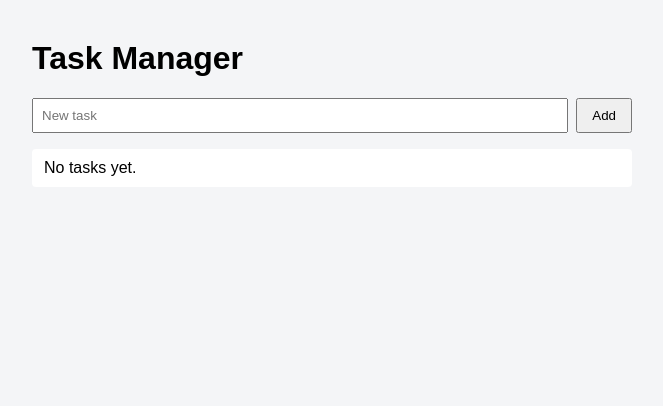
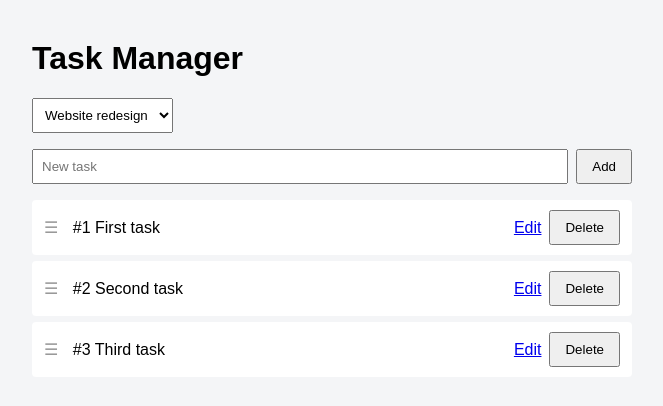
Before and after one commit to MohamadAlchekh/Task_Manager, a Laravel app: page /tasks?project=1 in a window 1280 px wide. Shown: the top 406 px of the page, without its empty margins (308-971 px from the left). Run offline with Laravel 12, Linux system fonts and the light colour scheme; data comes from the database, SQL or seed files in the repository; data that the repository does not hold is empty.

Commit message:
Add projects with per-project priority and project filter

```diff
--- a/app/Http/Controllers/TaskController.php
+++ b/app/Http/Controllers/TaskController.php
@@ -9,24 +9,35 @@ use Illuminate\View\View;
 use Illuminate\Support\Facades\DB;
 use App\Http\Requests\ReorderTasksRequest;
 use Illuminate\Http\Response;
+use App\Http\Requests\StoreTaskRequest;
+use App\Http\Requests\UpdateTaskRequest;
+use App\Models\Project;
+use Illuminate\Http\Request;
 
 class TaskController extends Controller
 {
-    public function index(): View
+    public function index(Request $request): View
     {
+        $projects = Project::orderBy('name')->get();
+        $project = $projects->firstWhere('id', $request->integer('project')) ?? $projects->first();
+
         return view('tasks.index', [
-            'tasks' => Task::orderBy('priority')->get(),
+            'projects' => $projects,
+            'project' => $project,
+            'tasks' => $project ? $project->tasks()->orderBy('priority')->get() : collect(),
         ]);
     }
 
-    public function store(TaskRequest $request): RedirectResponse
+    public function store(StoreTaskRequest $request): RedirectResponse
     {
-        Task::create([
+        $project = Project::findOrFail($request->validated('project_id'));
+
+        $project->tasks()->create([
             'name' => $request->validated('name'),
-            'priority' => (Task::max('priority') ?? 0) + 1,
+            'priority' => ($project->tasks()->max('priority') ?? 0) + 1,
         ]);
 
-        return redirect()->route('tasks.index');
+        return redirect()->route('tasks.index', ['project' => $project->id]);
     }
 
     public function edit(Task $task): View
@@ -38,19 +49,22 @@ class TaskController extends Controller
     {
         $task->update($request->validated());
 
-        return redirect()->route('tasks.index');
+        return redirect()->route('tasks.index', ['project' => $task->project_id]);
     }
 
     public function destroy(Task $task): RedirectResponse
     {
         DB::transaction(function () use ($task) {
-          $task->delete();
+        $task->delete();
 
-        Task::where('priority', '>', $task->priority)->decrement('priority');
-    });
+        Task::where('project_id', $task->project_id)
+            ->where('priority', '>', $task->priority)
+            ->decrement('priority');
+        });
 
-        return redirect()->route('tasks.index');
+        return redirect()->route('tasks.index', ['project' => $task->project_id]);
     }
+
     public function reorder(ReorderTasksRequest $request): Response
     {
         DB::transaction(function () use ($request) {
--- /dev/null
+++ b/app/Models/Project.php
@@ -0,0 +1,16 @@
+<?php
+
+namespace App\Models;
+
+use Illuminate\Database\Eloquent\Model;
+use Illuminate\Database\Eloquent\Relations\HasMany;
+
+class Project extends Model
+{
+    protected $fillable = ['name'];
+
+    public function tasks(): HasMany
+    {
+        return $this->hasMany(Task::class);
+    }
+}
--- a/app/Models/Task.php
+++ b/app/Models/Task.php
@@ -3,9 +3,15 @@
 namespace App\Models;
 
 use Illuminate\Database\Eloquent\Model;
+use Illuminate\Database\Eloquent\Relations\BelongsTo;
 
 class Task extends Model
 {
     //
     protected $fillable = ['name', 'priority'];
+
+    public function project(): BelongsTo
+    {
+        return $this->belongsTo(Project::class);
+    }
 }
--- a/resources/views/Tasks/edit.blade.php
+++ b/resources/views/Tasks/edit.blade.php
@@ -8,7 +8,7 @@
         @method('PUT')
         <input type="text" name="name" value="{{ old('name', $task->name) }}" required>
         <button type="submit">Save</button>
-        <a href="{{ route('tasks.index') }}">Cancel</a>
+        <a href="{{ route('tasks.index', ['project' => $task->project_id]) }}">Cancel</a>
     </form>
 
     @error('name')
--- a/resources/views/Tasks/index.blade.php
+++ b/resources/views/Tasks/index.blade.php
@@ -3,8 +3,20 @@
 @section('content')
     <h1>Task Manager</h1>
 
+    <form class="create" method="GET" action="{{ route('tasks.index') }}">
+        <select name="project" onchange="this.form.submit()">
+            @foreach ($projects as $option)
+                <option value="{{ $option->id }}" @selected($option->id === $project?->id)>
+                    {{ $option->name }}
+                </option>
+            @endforeach
+        </select>
+    </form>
+
+    @if ($project)
         <form class="create" method="POST" action="{{ route('tasks.store') }}">
             @csrf
+            <input type="hidden" name="project_id" value="{{ $project->id }}">
             <input type="text" name="name" value="{{ old('name') }}" placeholder="New task" required>
             <button type="submit">Add</button>
         </form>
@@ -30,9 +42,12 @@
                     </span>
                 </li>
             @empty
-            <li>No tasks yet.</li>
+                <li>No tasks in this project yet.</li>
             @endforelse
         </ul>
+    @else
+        <p>No projects yet. Run <code>php artisan db:seed</code>.</p>
+    @endif
 @endsection
 
 @push('scripts')
@@ -41,6 +56,7 @@
         const list = document.getElementById('task-list');
         const csrfToken = document.querySelector('meta[name="csrf-token"]').content;
 
+        if (list) {
             Sortable.create(list, {
                 handle: '.handle',
                 draggable: 'li[data-id]',
@@ -55,7 +71,7 @@
                             'Accept': 'application/json',
                             'X-CSRF-TOKEN': csrfToken,
                         },
-                    body: JSON.stringify({ order }),
+                        body: JSON.stringify({ project_id: {{ $project?->id ?? 'null' }}, order }),
                     });
 
                     if (!response.ok) {
@@ -67,5 +83,6 @@
                     list.querySelectorAll('.priority').forEach((el, i) => el.textContent = '#' + (i + 1));
                 },
             });
+        }
     </script>
 @endpush
--- a/resources/views/layouts/app.blade.php
+++ b/resources/views/layouts/app.blade.php
@@ -10,6 +10,7 @@
         main { max-width: 600px; margin: 40px auto; padding: 0 16px; }
         form.create { display: flex; gap: 8px; margin-bottom: 16px; }
         input[type=text] { flex: 1; padding: 8px; }
+        select { padding: 8px; }
         button { padding: 8px 14px; cursor: pointer; }
         ul { list-style: none; padding: 0; }
         li { background: #fff; padding: 10px 12px; margin-bottom: 6px; border-radius: 4px; }
```
Also changed, not shown: app/Http/Requests/ReorderTasksRequest.php (+7 -2 lines), app/Http/Requests/StoreTaskRequest.php (added, +30 -0 lines), database/seeders/DatabaseSeeder.php (+10 -6 lines), database/migrations/2026_11_18_153554_create_projects_table.php (added), database/migrations/2026_11_18_153557_add_project_id_to_tasks_table.php (added). Lines whose indentation alone changed are shown as unchanged.
